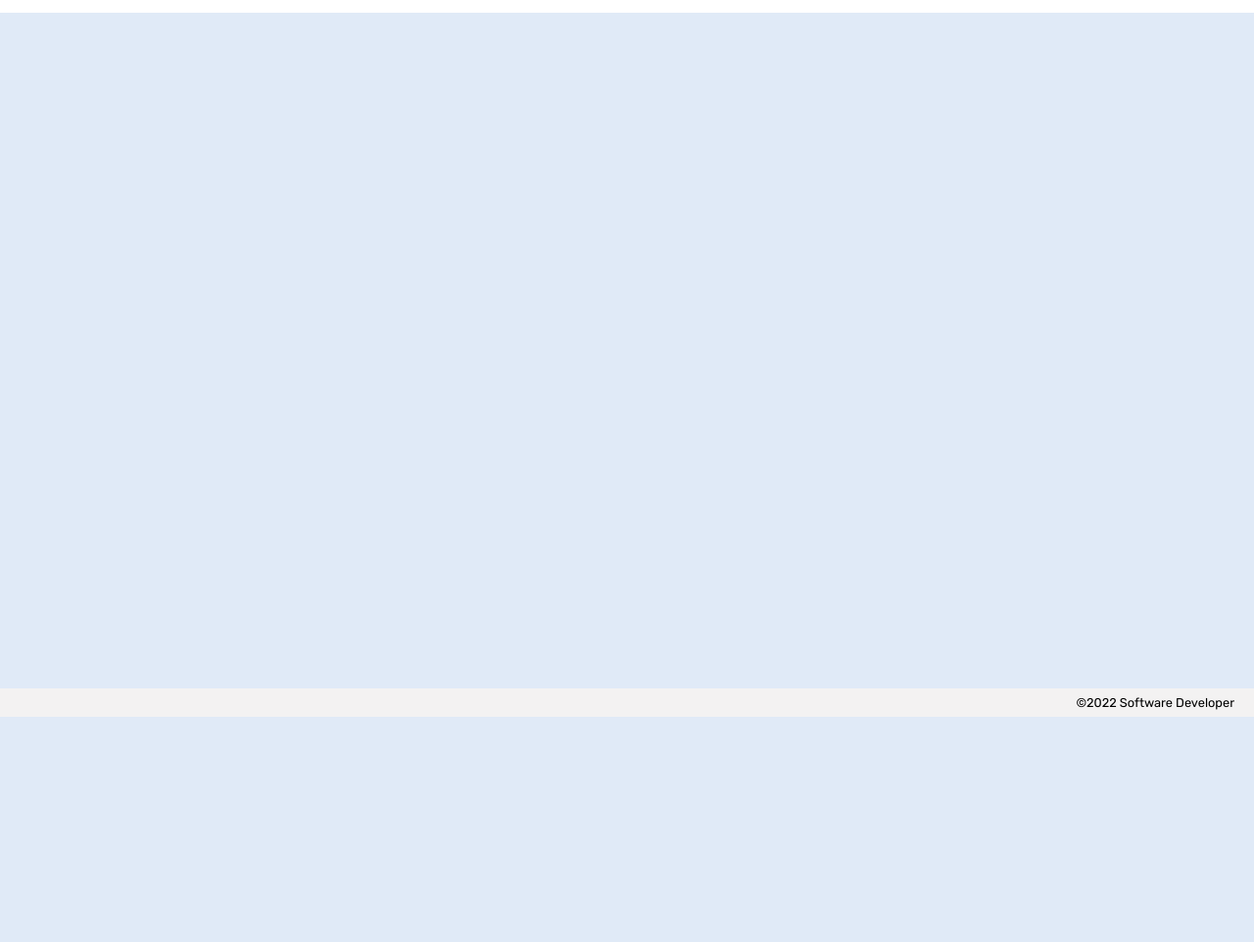
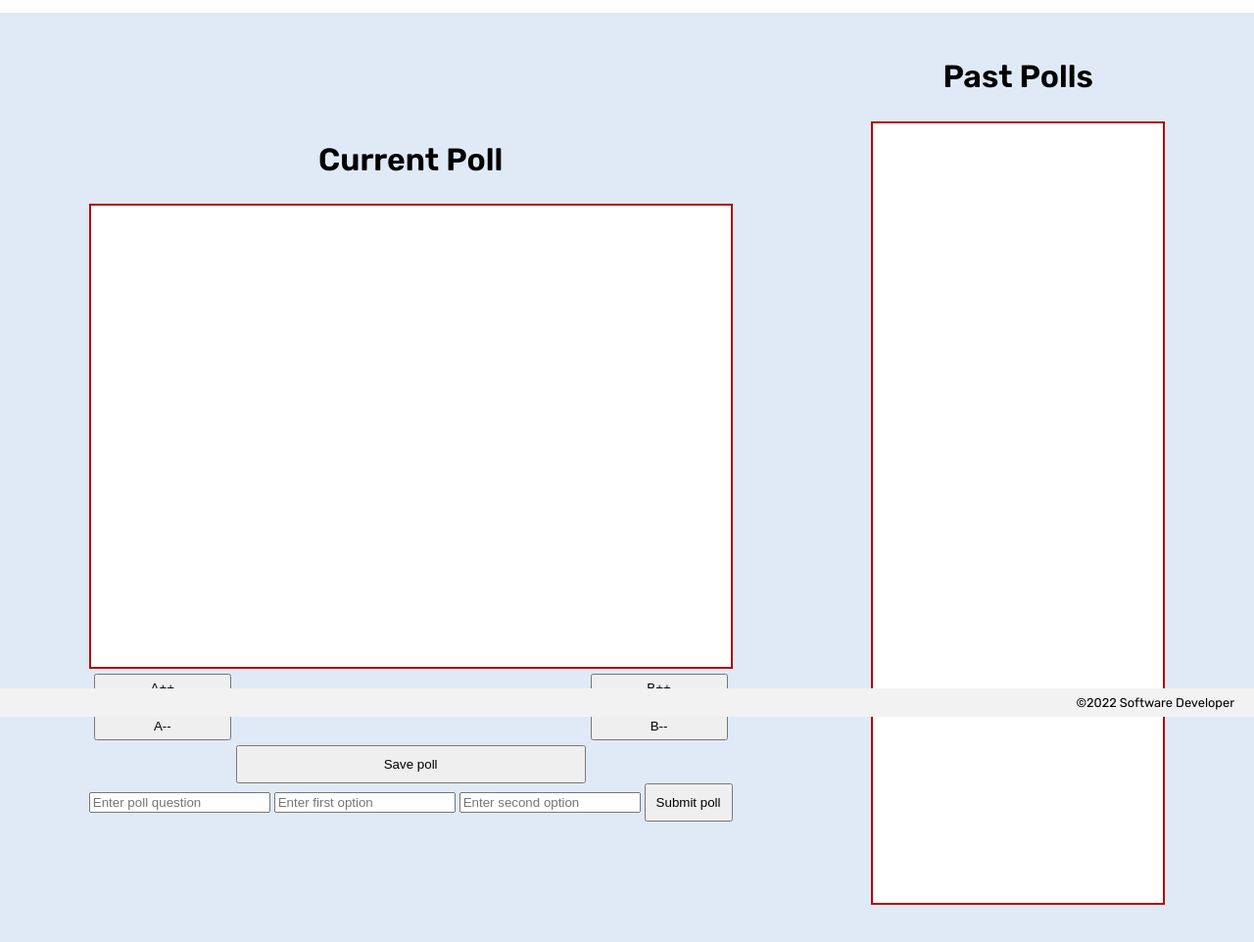
Before and after one commit to ryan-j-parker/poll-maker-supabase, a plain HTML site: page index.html in a window 1280 px wide. Shown: the part 68-1030 px from the top of the page at 98% size. Before the commit the page ends 800 px from the top, so only its background shows below. Drawn offline with Linux system fonts and the light colour scheme.

Commit message:
add html, form event listener, and fetch utils

```diff
--- a/app.js
+++ b/app.js
@@ -3,6 +3,39 @@
 // let state
 
 // set event listeners
-  // get user input
-  // use user input to update state
-  // update DOM to reflect the new state
+// get user input
+// use user input to update state
+// update DOM to reflect the new state
+import { renderPoll } from './render-utils.js';
+
+const pollForm = document.querySelector('poll-form');
+const pastPolls = document.querySelector('past-polls');
+const pollDisplay = document.querySelector('poll-display');
+
+let question = '';
+let optionA = '';
+let optionB = '';
+let votesA = 0;
+let votesB = 0;
+
+pollForm.addEventListener('submit', (e) => {
+  e.preventDefault();
+  const data = new FormData(pollForm);
+  question = data.get('question-input');
+  optionA = data.get('option-a-input');
+  optionB = data.get('option-b-input');
+
+  pollForm.reset();
+  displayCurrentPoll();
+});
+
+function displayCurrentPoll() {
+
+  pastPolls.textContent = '';
+
+  for (let poll of pastPolls) {
+    const pollEl = renderPoll(poll);
+
+    pastPolls.append(pollEl);
+  }
+}
--- a/index.html
+++ b/index.html
@@ -22,7 +22,35 @@
     </header>
 
     <main>
+        <section class="left">
+            <h2>Current Poll</h2>
+            <div class="poll-display"></div>
+            <div class="current-poll-buttons">
+                <button class="option-a-plus">A++</button>
+                <button class="hidden-button">A--!</button>
 
+                <button class="option-b-plus">B++</button>
+                <button class="option-a-minus">A--</button>
+                <button class="hidden-button">hidey-ho!</button>
+                <button class="option-b-minus">B--</button>
+                <button class="hidden-button">A--!</button>
+                <button class="save-poll">Save poll</button>
+                <button class="hidden-button">A--!</button>
+
+            </div>
+            <div class="form-div">
+                <form name="poll-form">
+                    <input name="question-input" type="text" placeholder="Enter poll question">
+                    <input name="option-a-input" type="text" placeholder="Enter first option">
+                    <input name="option-b-input" type="text" placeholder="Enter second option">
+                    <button>Submit poll</button>
+                </form>
+            </div>
+        </section>
+        <section class="right">
+            <h2>Past Polls</h2>
+            <div class="past-polls"></div>
+        </section>
     </main>
 
     <footer>&copy;2022 Software Developer</footer>
--- /dev/null
+++ b/render-utils.js
@@ -0,0 +1,10 @@
+export function renderPoll(poll) {
+    const pollBoxEl = document.createElement('div');
+    const optionAEl = document.createElement(poll.optionA, poll.votesA);
+    const optionBEl = document.createElement(poll.optionB, poll.votesB);
+
+    pollBoxEl.classList.add('posted-poll');
+    pollBoxEl.append(optionAEl, optionBEl);
+
+    return pollBoxEl;
+}
--- a/styles/global.css
+++ b/styles/global.css
@@ -22,6 +22,83 @@ header {
 
 main {
     padding: 20px;
+    display: flex;
+    justify-content: space-around;
+    align-items: center;
+}
+
+button {
+    padding: 10px;
+
+}
+
+.poll-display {
+    display: flex;
+    align-items: center;
+    justify-content: center;
+    width: 100%;
+    height: 475px;
+    background-color: white;
+    border: 2px solid rgb(177, 0, 0);
+}
+
+.past-polls {
+    width: 300px;
+    height: 800px;
+    background-color: rgb(255, 255, 255);
+    border: 2px solid rgb(177, 0, 0);
+}
+
+h2 {
+    font-size: 2rem;
+    display: flex;
+    justify-content: center;
+    text-align: center;
+}
+
+.current-poll-buttons {
+    display: grid;
+    grid-template-columns: 150px 1fr 150px;
+    grid-template-rows: 3, 1fr;
+    grid-template-areas:
+        "abtn hidden bbtn"
+        "abtn hidden bbtn"
+        "hidden svbtn hidden";
+    box-sizing: border-box;
+}
+
+.hidden-button {
+    visibility: hidden;
+}
+
+.option-a-plus {
+    grid-area: 'abtn';
+    padding: 5px;
+    margin: 5px;
+}
+
+.option-a-minus {
+    grid-area: 'abtn';
+    padding: 5px;
+    margin: 5px;
+}
+
+.option-b-plus {
+    grid-area: 'bbtn';
+    padding: 5px;
+    margin: 5px;
+}
+
+.option-b-minus {
+    grid-area: 'bbtn';
+    padding: 5px;
+    margin: 5px;
+}
+
+.save-poll {
+    grid-area: 'svbtn';
+    width: 100%;
+    box-sizing: border-box;
 }
 
 footer {
```
Also changed, not shown: fetch-utils.js (added, +18 -0 lines).
